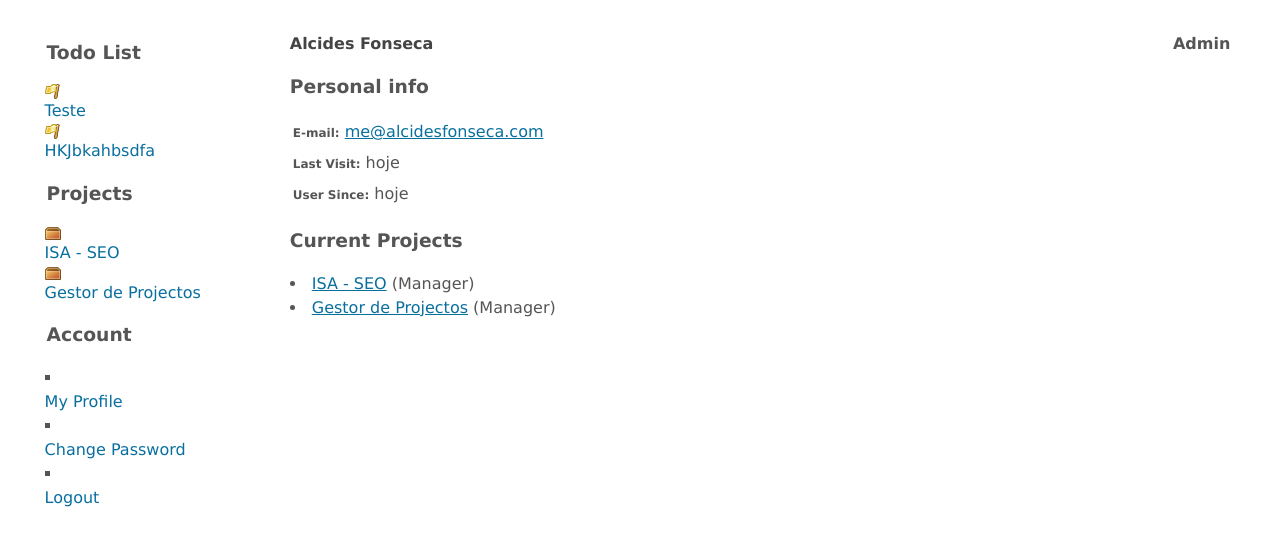
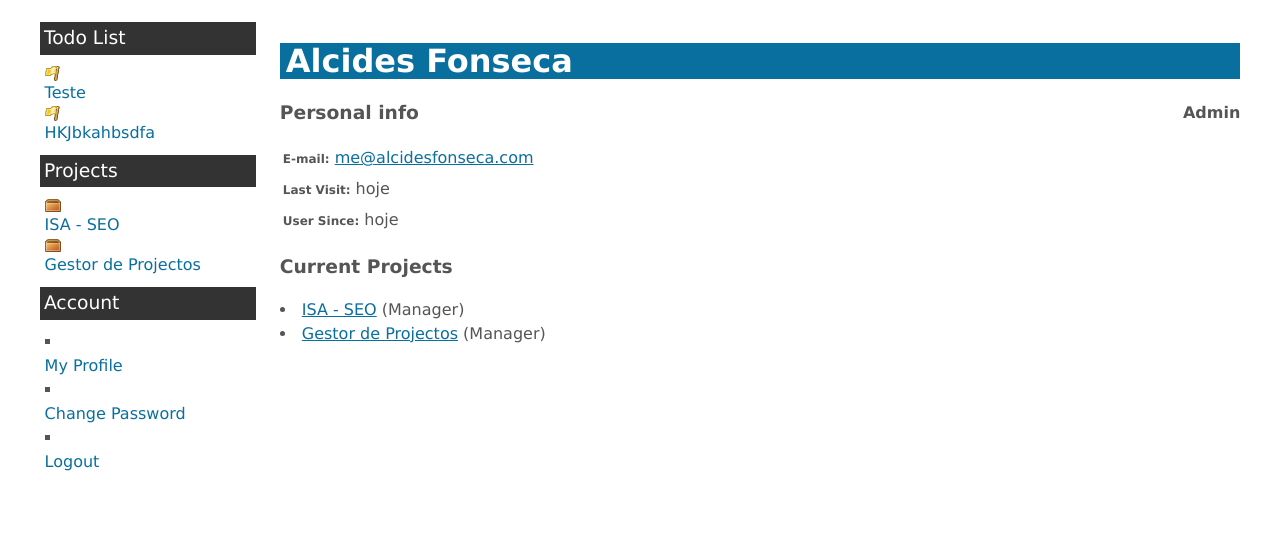
Before and after one commit to pgaspar/gestor, a Django app: template accounts/templates/user_profile.html in a window 1280 px wide. Shown: the part 107-653 px from the top of the page. Run offline with Django 3.2, Linux system fonts and the light colour scheme; the template is opened without the code that fills it: values that come from a table or form of the project are taken from there, others are empty; a user stored in the database is signed in; data comes from the database, SQL or seed files in the repository.

Commit message:
H1 para H2 nos templates de accounts CSS alterado para mais bonitinho :)
git-svn-id: http://code.alcidesfonseca.com/gestor/jksite@46 98cf0b1a-8b52-0410-b8cf-cedd4b1de3d6

```diff
--- a/accounts/templates/login.html
+++ b/accounts/templates/login.html
@@ -2,7 +2,7 @@
 
 {% block content %}
 
-	<h2>Login</h2>
+	<h1>Login</h1>
 
 	<fieldset>
 		<form method="post" action=".">
--- a/accounts/templates/password_change.html
+++ b/accounts/templates/password_change.html
@@ -2,7 +2,7 @@
 
 {% block content %}
 
-	<h2>Change Password</h2>
+	<h1>Change Password</h1>
 
 	<fieldset>
 		<form method="post" action=".">
--- a/accounts/templates/password_change_done.html
+++ b/accounts/templates/password_change_done.html
@@ -2,7 +2,7 @@
 
 {% block content %}
 
-	<h2>Changed Password</h2>
+	<h1>Changed Password</h1>
 
 	<p>Your password was changed with success.</p>
 
--- a/accounts/templates/user_profile.html
+++ b/accounts/templates/user_profile.html
@@ -3,13 +3,14 @@
 
 {% block content %}
 	<div class="u_profile vcard">
+
+		<h1 class="fn">{{u.get_full_name}}</h1>
+
 		<div class="status">
 			{% if u.is_staff %}
 				<b>Admin</b>
 			{% endif %}
 		</div>
-
-		<h2 class="fn">{{u.get_full_name}}</h2>
 
 		<h3>Personal info</h3>
 		<div class="personal-info">
--- a/media/css/master.css
+++ b/media/css/master.css
@@ -22,7 +22,8 @@ body {
 }
 
 #sidebar {
-	width: 20%;
+	margin-right: 2%;
+	width: 18%;
 	float: left;
 }
 
@@ -32,9 +33,8 @@ body {
 }
 
 #content {
-	margin: 10px;
+	margin: 0px;
 }
-
 
 
 h2 {
@@ -126,6 +126,15 @@ div {
 	list-style: inside url(/media/icons/box.png);
 }
 
+#menu h3 {
+	background-color:#333333;
+	color: #FFFFFF;
+	width: 96%;
+	padding: 2%;
+	font-weight: normal;
+	margin: 0;
+}
+
 #content h1 {
 	background-color: #086F9E;
 	color: #FFFFFF;
@@ -167,7 +176,7 @@ div {
 
 .text, .description {
 	font-family: 'Courier New', Verdana, Tahoma, sans-serif;
-	font-size: 14px;
+	font-size: 10pt;
 }
 
 .status, .actions{
```
